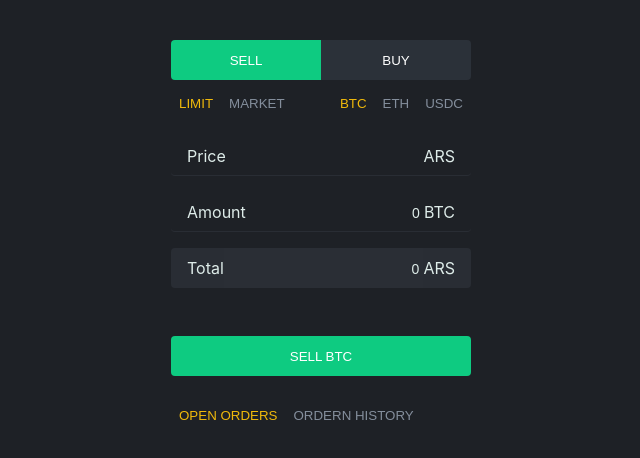
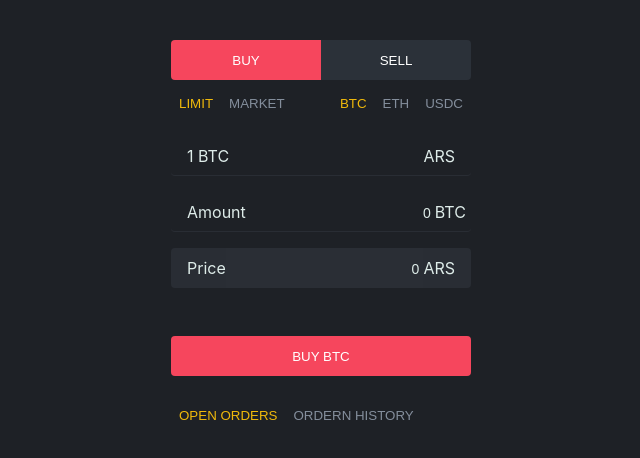
Before and after one commit to Ojes/ch-exchange-rates, a React (Create React App) app: page / in a window 1280 px wide. Shown: the top 458 px of the page, without its empty margins (319-959 px from the left). Built offline with nearby package versions, Linux system fonts and the light colour scheme; no server answers.

Commit message:
Add Input rate to calculate the price and amount of the assets

```diff
--- a/src/components/Input.js
+++ b/src/components/Input.js
@@ -34,11 +34,6 @@ const InputWrapper = styled.div`
     padding-left: 4px;
     padding-right: 4px;
     text-align: right;
-    width: 100%;
-
-    &:disabled {
-      backgound: transparent;
-    }
   }
 `;
 
--- /dev/null
+++ b/src/components/InputRate.js
@@ -0,0 +1,45 @@
+import { useEffect, useState } from "react";
+import { OPERATION_TYPE } from "../constants";
+import { Input } from "./Input";
+
+export function InputRate({ asset, operationType, orderType, quote }) {
+  const [amount, setAmount] = useState(0);
+  const [price, setPrice] = useState(0);
+
+  useEffect(() => {
+    // Reset inputs if operation values were change
+    setAmount(0);
+    setPrice(0);
+  }, [orderType, operationType, asset]);
+
+  const handleCalculateAmount = (value) => {
+    setAmount((value / quote).toFixed(8));
+    setPrice(value);
+  };
+
+  const handleCalculatePrice = (value) => {
+    setPrice((quote * value).toFixed(2));
+    setAmount(value);
+  };
+
+  return (
+    <>
+      <Input
+        label="Amount"
+        name="amount"
+        asset={asset}
+        value={amount}
+        onChangeValue={handleCalculatePrice}
+        disabled={operationType === OPERATION_TYPE.BUY}
+      />
+      <Input
+        label="Price"
+        name="price"
+        asset="ARS"
+        value={price}
+        onChangeValue={handleCalculateAmount}
+        disabled={operationType !== OPERATION_TYPE.BUY}
+      />
+    </>
+  );
+}
--- a/src/components/SwapRates.js
+++ b/src/components/SwapRates.js
@@ -16,6 +16,7 @@ import { getOperationNameById } from "../helpers";
 import { Socket } from "../services/socket";
 import { Button, ButtonGroup, ButtonLink } from "./Buttons";
 import { Input } from "./Input";
+import { InputRate } from "./InputRate";
 
 const Subheader = styled.div`
   display: flex;
@@ -28,11 +29,9 @@ const SubmitButton = styled(Button)`
 
 export function SwapRates() {
   const [socket, setSocket] = useState();
-  const [operationType, setOperationType] = useState(OPERATION_TYPE.SELL);
+  const [operationType, setOperationType] = useState(OPERATION_TYPE.BUY);
   const [orderType, setOrderType] = useState(ORDER_TYPE.LIMIT);
   const [asset, setAsset] = useState(currenciesAvailable[0]);
-  const [amount, setAmount] = useState(0);
-  const [price, setPrice] = useState(0);
   const [assetQuote, setAssetQuote] = useState({ quote: "" });
   const { openOrder } = useContext(TransactionContext);
 
@@ -54,17 +53,6 @@ export function SwapRates() {
       });
     }
   }, [socket, asset, operationType]);
-
-  useEffect(() => {
-    // Reset inputs if operation values were change
-    setAmount(0);
-    setPrice(0);
-  }, [orderType, operationType, asset]);
-
-  const handleCalculateAmount = (value) => {
-    setAmount((value / assetQuote.quote).toFixed(8));
-    setPrice(value);
-  };
 
   const handleSubmit = (event) => {
     event.preventDefault();
@@ -128,26 +116,19 @@ export function SwapRates() {
       </header>
       <form onSubmit={handleSubmit}>
         <Input
-          label="Price"
+          label={`1 ${asset}`}
           name="asset_price"
           asset="ARS"
           disabled={true}
           value={assetQuote.quote}
         />
-        <Input
-          label="Amount"
-          name="amount"
+        <InputRate
           asset={asset}
-          value={amount}
-          disabled={true}
+          quote={assetQuote.quote}
+          operationType={operationType}
+          orderType={orderType}
         />
-        <Input
-          label="Total"
-          name="price"
-          asset="ARS"
-          value={price}
-          onChangeValue={handleCalculateAmount}
-        />
+
         <SubmitButton isBuy={operationType === OPERATION_TYPE.BUY}>
           {getOperationNameById(operationType)} {asset}
         </SubmitButton>
--- a/src/config/settings.js
+++ b/src/config/settings.js
@@ -1,8 +1,8 @@
 import { OPERATION_TYPE, ORDER_TYPE, ORDER_STATE } from "../constants";
 
 export const operationTypes = [
+  { name: "Buy", id: OPERATION_TYPE.BUY },
   { name: "Sell", id: OPERATION_TYPE.SELL },
-  { name: "Buy", id: OPERATION_TYPE.BUY },
 ];
 
 export const orderTypes = [
--- a/src/services/socket.js
+++ b/src/services/socket.js
@@ -6,6 +6,9 @@ import {
   SOCKET_MESSAGE,
 } from "../constants";
 import { getQuote } from "./httpFetch";
+
+const OPEN_ORDER_DELAY = 60000;
+const QUOTE_RECALL_TIME = 5000;
 
 export function Socket() {
   let _listeners = {};
@@ -67,7 +70,7 @@ export function Socket() {
         type: ORDER_STATE.FILLED,
         data: newOrder,
       });
-    }, 5000);
+    }, OPEN_ORDER_DELAY);
   }
 
   async function simulateLiveQuote({ asset, orderType }) {
@@ -79,6 +82,6 @@ export function Socket() {
 
     _timerId = setTimeout(() => {
       simulateLiveQuote({ asset, orderType });
-    }, 5000);
+    }, QUOTE_RECALL_TIME);
   }
 }
```
